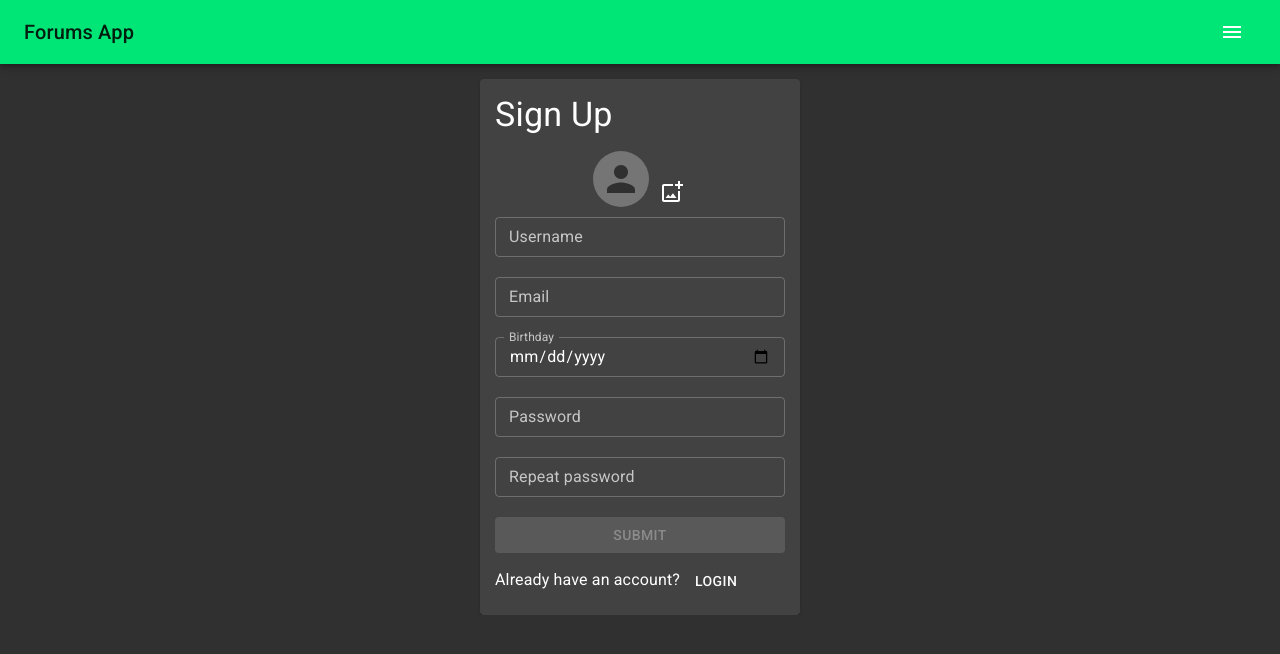
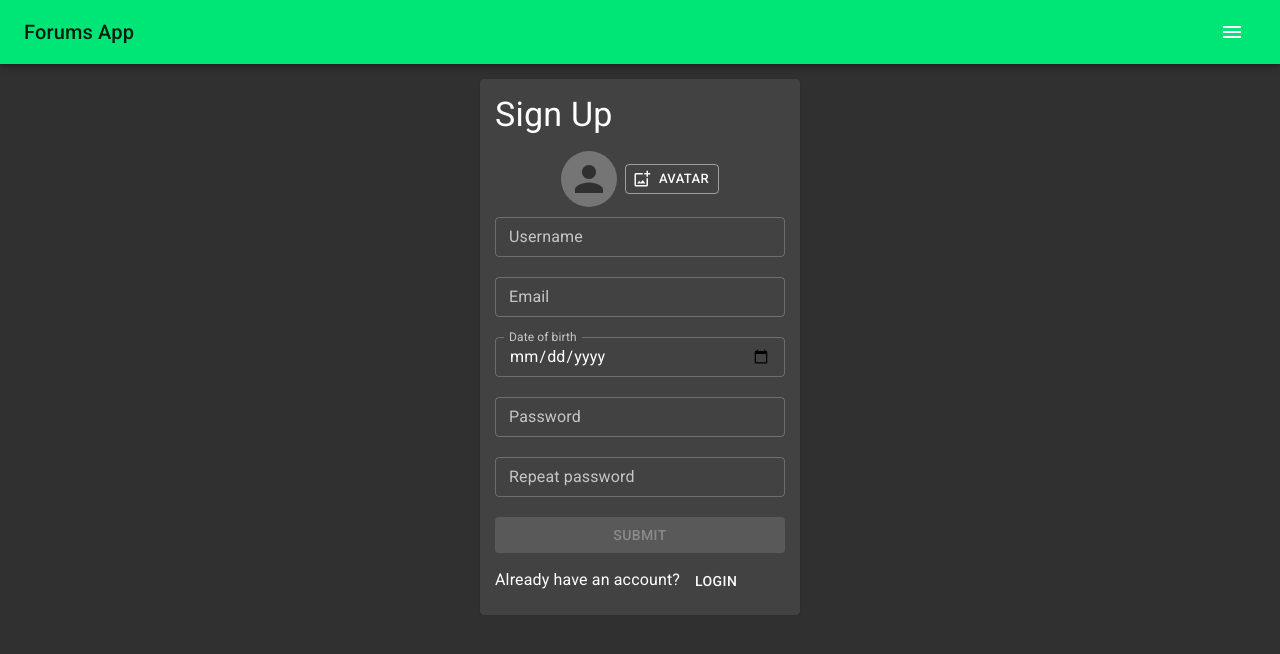
Before and after one commit to gus-tavo01/forums-app, a React (Create React App) app: page /signup in a window 1280 px wide. Shown: the top 654 px of the page. Built offline with nearby package versions, Linux system fonts and the light colour scheme.

Commit message:
add input file for avatar image

```diff
--- a/src/pages/SignUp.js
+++ b/src/pages/SignUp.js
@@ -4,7 +4,6 @@ import { makeStyles } from '@material-ui/core/styles';
 import Grid from '@material-ui/core/Grid';
 import Paper from '@material-ui/core/Paper';
 import TextField from '@material-ui/core/TextField';
-import IconButton from '@material-ui/core/IconButton';
 import AddPhotoAlternateOutlinedIcon from '@material-ui/icons/AddPhotoAlternateOutlined';
 import Button from '@material-ui/core/Button';
 import Typography from '@material-ui/core/Typography';
@@ -36,6 +35,9 @@ const useStyles = makeStyles((theme) => ({
     width: theme.spacing(7),
     height: theme.spacing(7),
     marginRight: theme.spacing(1),
+  },
+  inputFile: {
+    display: 'none',
   },
 }));
 
@@ -94,16 +96,36 @@ function SignUp() {
     setErrors((errorState) => ({ ...errorState, rPassword: errMessage }));
   };
 
+  const handleImage = ({ target }) => {
+    console.log(target.files);
+  };
+
   return (
     <Grid container justifyContent="center">
       <Paper className={classes.paper}>
         <Grid container item direction="column">
           <PageTitle content="Sign Up" />
-          <Grid item container alignItems="flex-end" justifyContent="center">
+          <Grid item container alignItems="center" justifyContent="center">
             <Avatar src={null} className={classes.avatar} />
-            <IconButton size="small">
-              <AddPhotoAlternateOutlinedIcon />
-            </IconButton>
+
+            <label htmlFor="avatar-button-file">
+              <input
+                accept="image/*"
+                className={classes.inputFile}
+                id="avatar-button-file"
+                type="file"
+                onChange={handleImage}
+              />
+              <Button
+                size="small"
+                variant="outlined"
+                color="secondary"
+                component="span"
+                startIcon={<AddPhotoAlternateOutlinedIcon />}
+              >
+                Avatar
+              </Button>
+            </label>
           </Grid>
           <form autoComplete="off" className={classes.form} onSubmit={handleSubmit}>
             <TextField
@@ -123,7 +145,7 @@ function SignUp() {
               value={inputs.email}
             />
             <TextField
-              label="Birthday"
+              label="Date of birth"
               variant="outlined"
               size="small"
               type="date"
```
